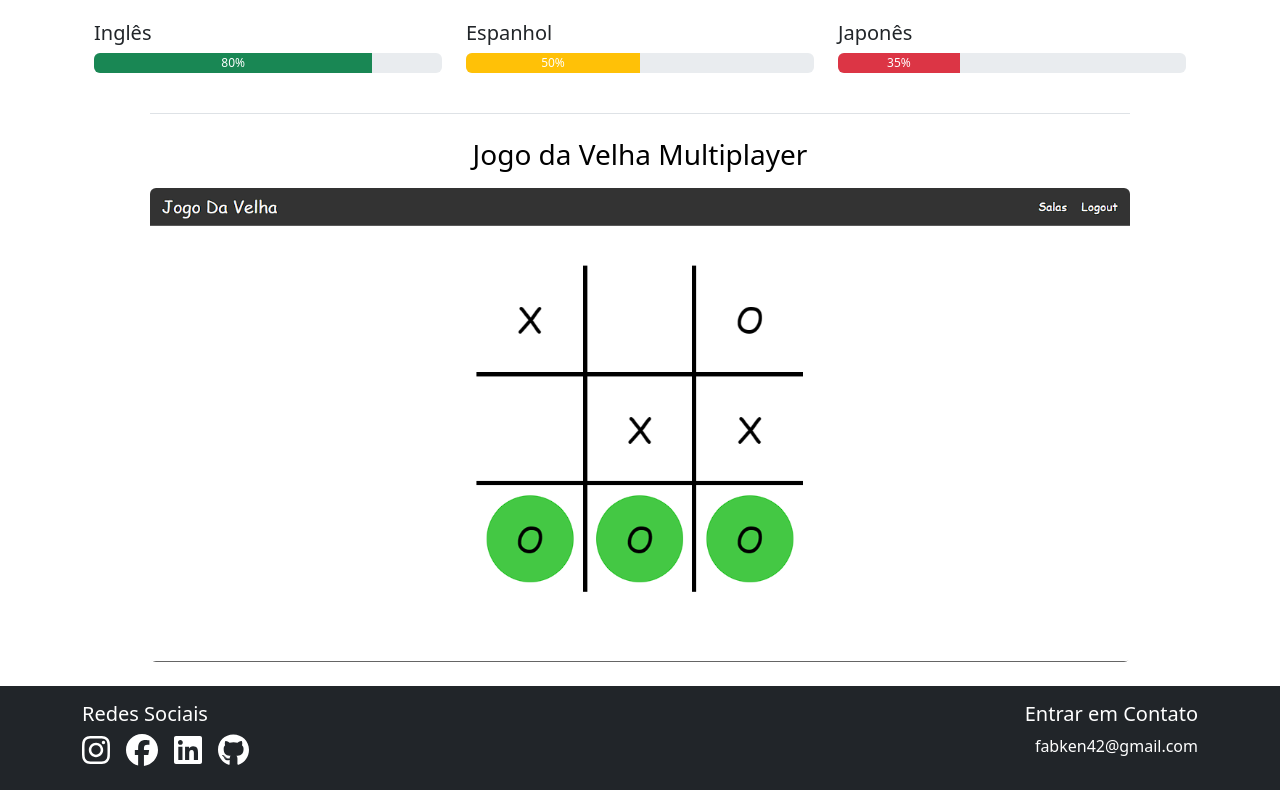
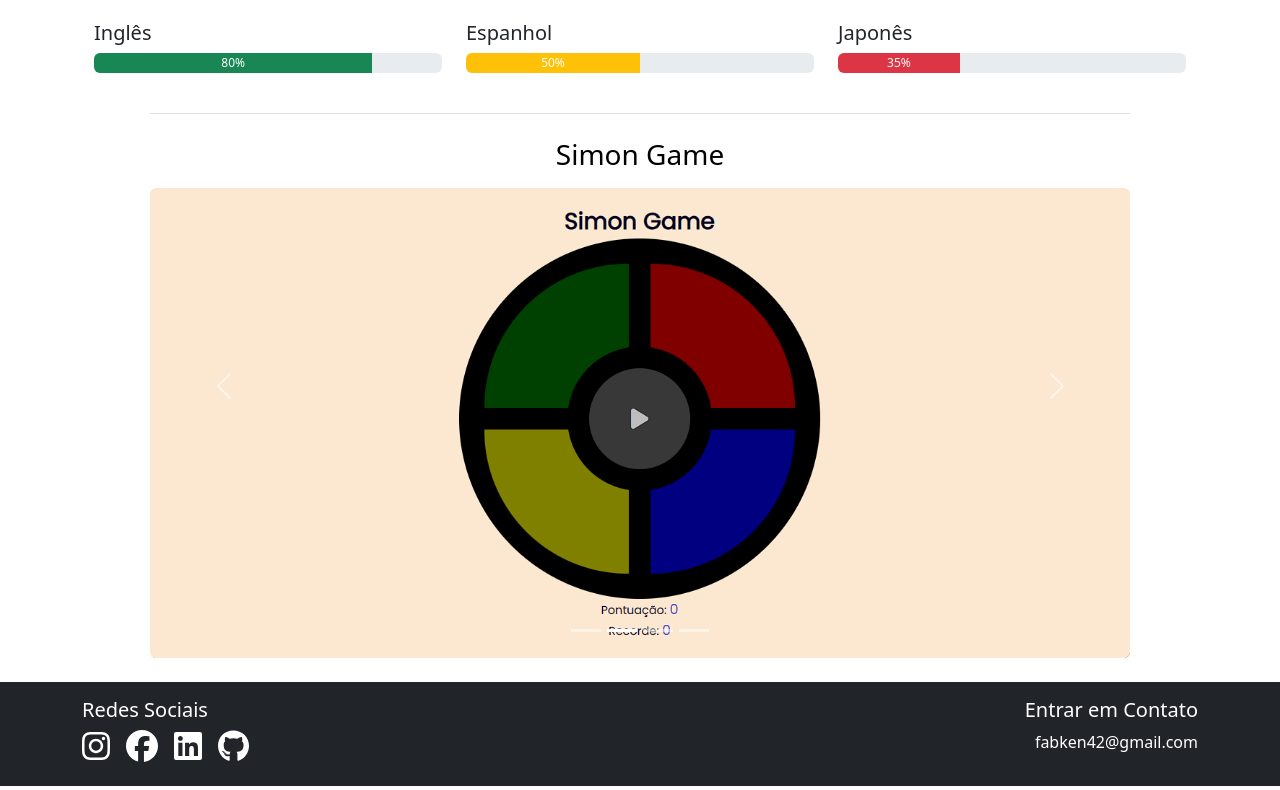
Before and after one commit to Fabken42/Portfolio, a React (Create React App) app: page / in a window 1280 px wide. Shown: the part 1165-1955 px from the top of the page. Built offline with nearby package versions, Linux system fonts and the light colour scheme.

Commit message:
Update Projects.js

```diff
--- a/src/components/Projects.js
+++ b/src/components/Projects.js
@@ -1,9 +1,7 @@
 import React, { useState, useEffect } from 'react';
 import { Carousel } from 'react-bootstrap';
 import siteAimTrainer from '../img/siteAimTrainer.png'
-import siteJogoVelha from '../img/siteJogoVelha.png'
 import siteListaTarefas from '../img/siteListaTarefas.png'
-import siteOqueVocePrefere from '../img/siteOqueVocePrefere.png'
 import sitePrevisaoTempo from '../img/sitePrevisaoTempo.png'
 import siteSimonGame from '../img/siteSimonGame.png'
 
@@ -12,11 +10,6 @@ const items = [
         imageUrl: siteListaTarefas,
         link: 'https://gerenciador-de-tarefas-seven.vercel.app/',
         titulo: 'Gerenciador de Tarefas',
-    },
-    {
-        imageUrl: siteJogoVelha,
-        link: 'https://jogo-velha-multiplayer.web.app/',
-        titulo: 'Jogo da Velha Multiplayer',
     },
     {
         imageUrl: siteSimonGame,
@@ -32,12 +25,7 @@ const items = [
         imageUrl: siteAimTrainer,
         link: 'https://aim-trainer-fawn.vercel.app/',
         titulo: 'Acerte os alvos!',
-    },
-    {
-        imageUrl: siteOqueVocePrefere,
-        link: 'https://oquevoceprefere-e2799.web.app/',
-        titulo: 'O que você prefere?',
-    },
+    }
 ];
 
 export default function Projects() {
```
